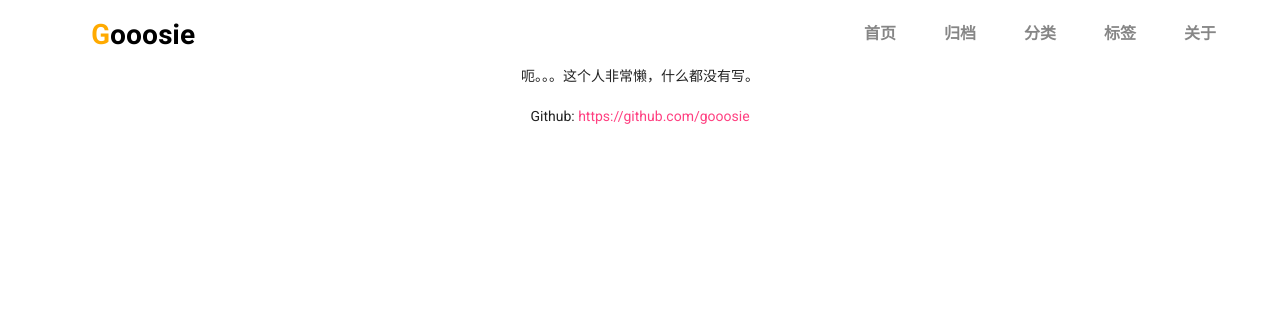
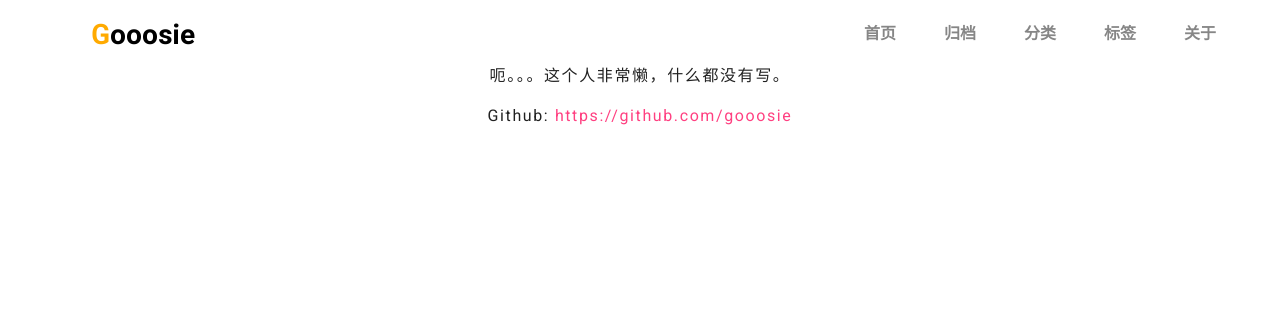
Before and after one commit to gooosie/django-blog, a Django app: page /about/ in a window 1280 px wide. Shown: the top 324 px of the page. Run offline with Django 3.2, Linux system fonts and the light colour scheme.

Commit message:
refactor(style): make text bigger

```diff
--- a/static/css/styles.css
+++ b/static/css/styles.css
@@ -10,6 +10,11 @@ h1, h2, h3, h4, h5, h6 {
     padding: 0;
     font-weight: bold;
     line-height: 1.5;
+}
+
+p, ul, ol {
+    font-size: 16px;
+    letter-spacing: .1em;
 }
 
 a {
```
